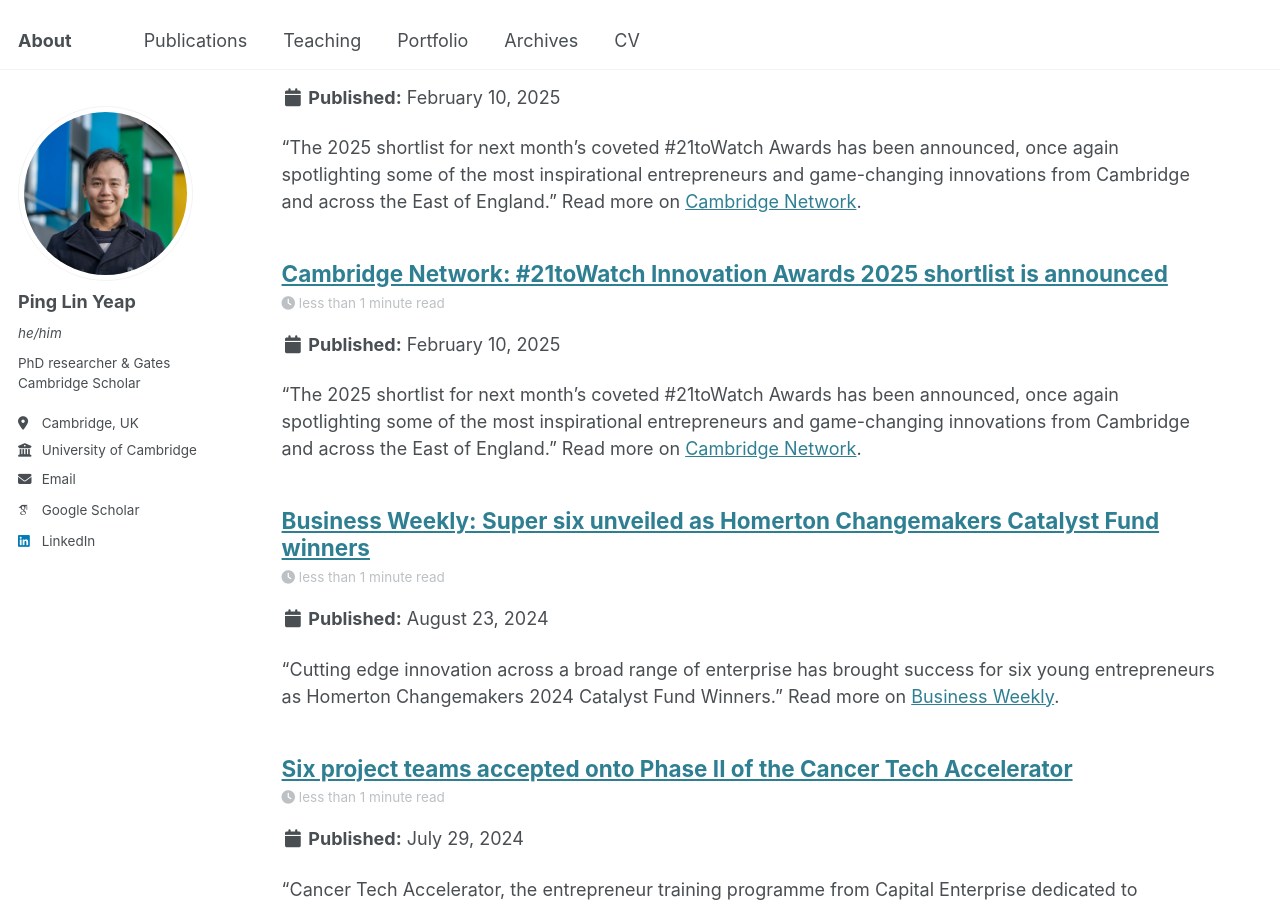
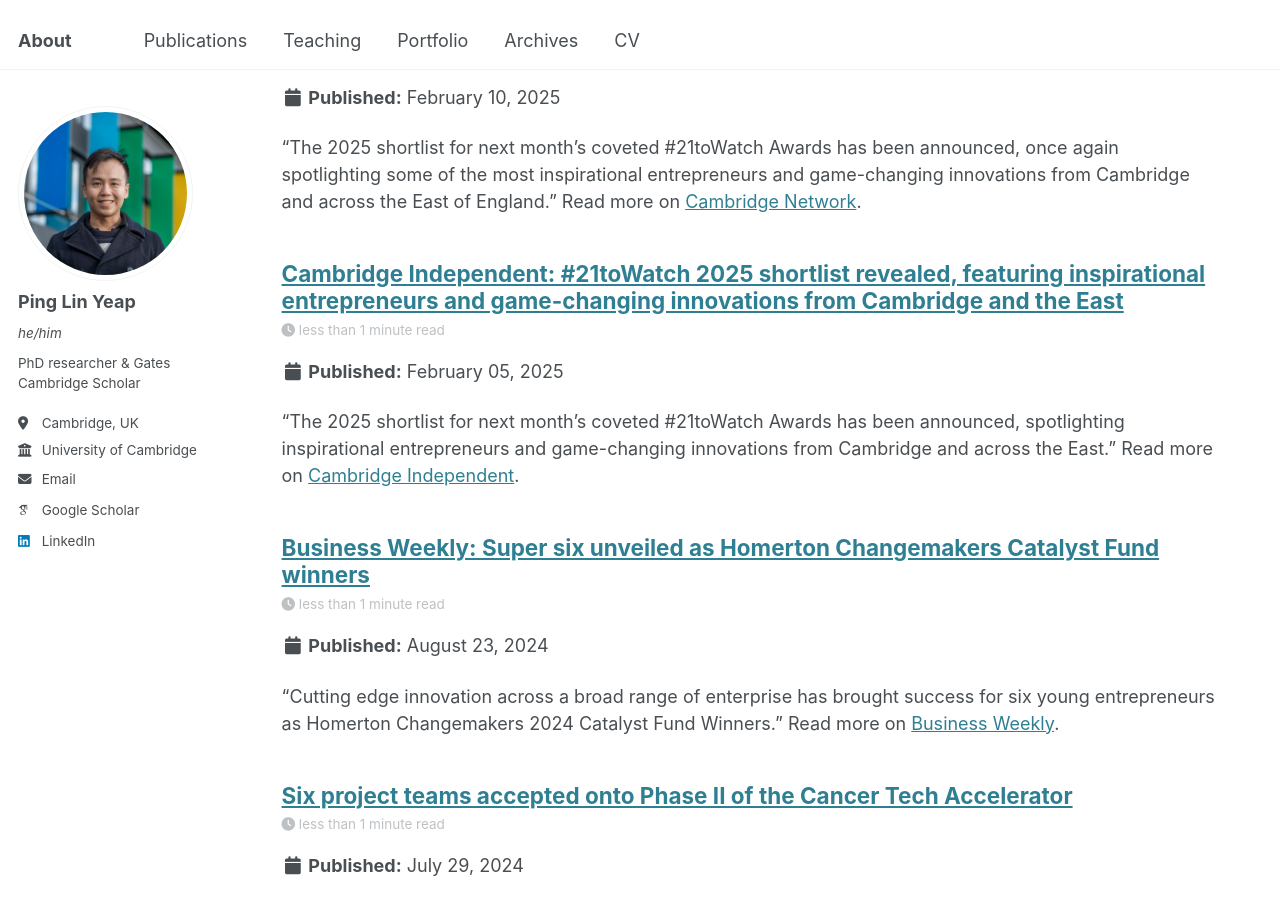
Before and after one commit to yeappl/yeappl.github.io, a Jekyll site: the page built from _pages/tag-archive.html, in a window 1280 px wide and 900 px high, scrolled down 1059 px. Built offline with Jekyll 4.4.1, drawn with Linux system fonts in a browser that asks for light colours; some web fonts are replaced; some of the changed text lies outside the part shown.

Commit message:
Update 2025-02-05-21towatch.md

```diff
--- a/_posts/2025-02-05-21towatch.md
+++ b/_posts/2025-02-05-21towatch.md
@@ -1,10 +1,12 @@
 ---
-title: 'Cambridge Network: #21toWatch Innovation Awards 2025 shortlist is announced'
-date: 2025-02-10
-permalink: /posts/2025/02/21towatch-1/
+title: 'Cambridge Independent: #21toWatch 2025 shortlist revealed, featuring inspirational entrepreneurs and game-changing innovations from Cambridge and the East'
+date: 2025-02-05
+permalink: /posts/2025/02/21towatch-2/
 tags:
   - news
   - cambridge
 ---
 
-"The 2025 shortlist for next month’s coveted #21toWatch Awards has been announced, once again spotlighting some of the most inspirational entrepreneurs and game-changing innovations from Cambridge and across the East of England." Read more on [Cambridge Network](https://www.cambridgenetwork.co.uk/news/21towatch-innovation-awards-2025-shortlist-announced).
+"The 2025 shortlist for next month’s coveted #21toWatch Awards has been announced, spotlighting inspirational entrepreneurs and game-changing innovations from Cambridge and across the East." Read more on [Cambridge Independent](https://www.cambridgeindependent.co.uk/business/21towatch-2025-shortlist-revealed-featuring-inspirational-9402660/).
+
+![cofinitive21](https://github.com/user-attachments/assets/cd89b3dd-2632-4e0f-924e-84dbc34797f0)
```
